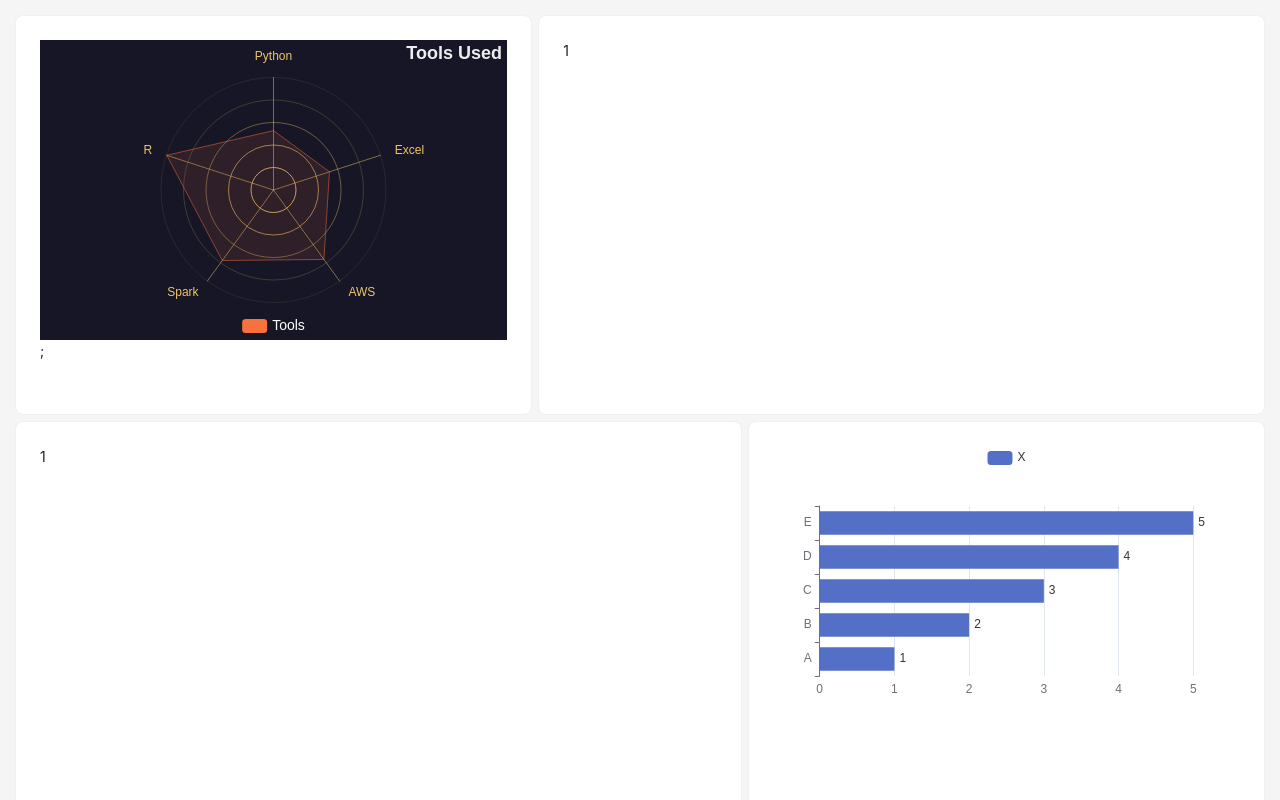
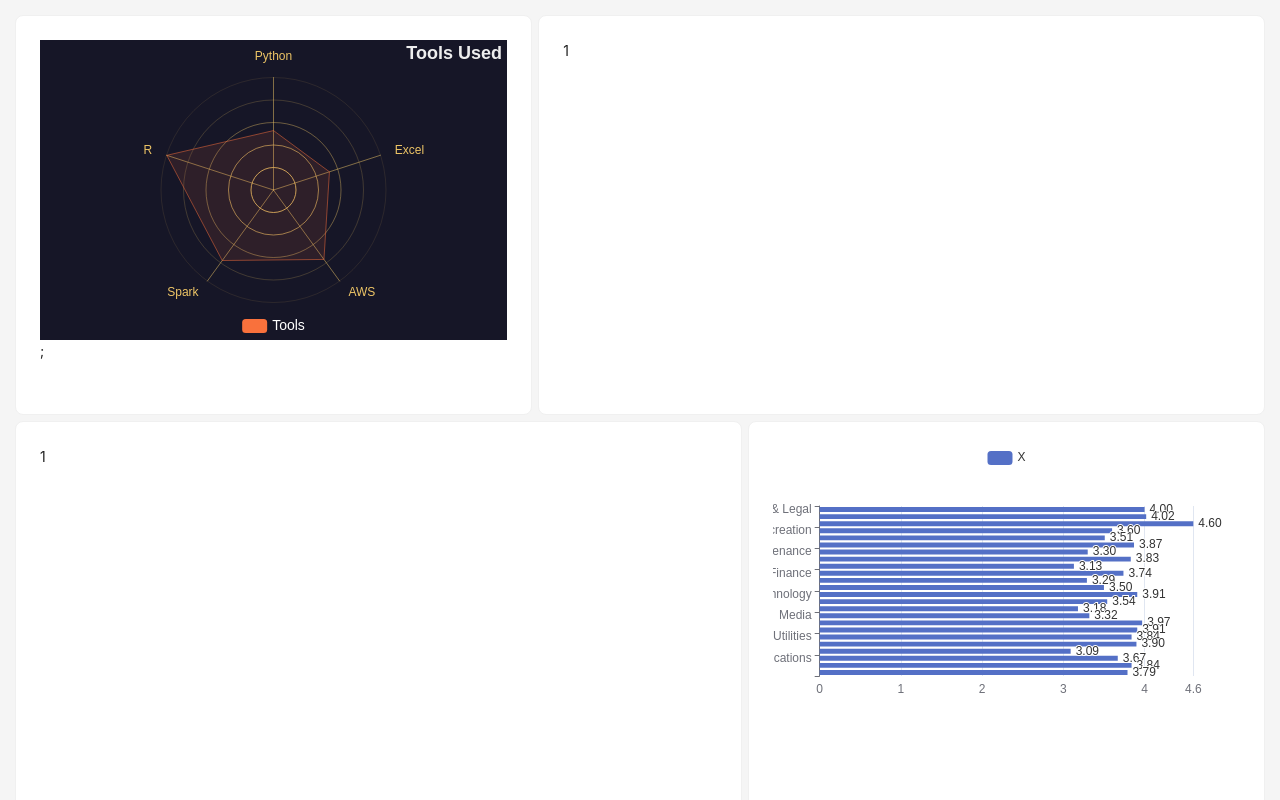
Before and after one commit to mzalai/polyhx, a React (Create React App) app in the folder drw-challenge/: page / in a window 1280 px wide. Shown: the top 800 px of the page. Built offline with nearby package versions, Linux system fonts and the light colour scheme.

Commit message:
Bar chart v2 with rating data

```diff
--- a/drw-challenge/src/App.js
+++ b/drw-challenge/src/App.js
@@ -88,35 +88,35 @@ function App() {
     ]
   };
 
-  const option = {
+  const optionD = {
     xAxis: {
       max: 'dataMax'
     },
     yAxis: {
       type: 'category',
-      data: ['A', 'B', 'C', 'D', 'E'],
+      data: ['Accounting & Legal', 'Aerospace & Defense', 'Agriculture & Forestry', 'Arts, Entertainment & Recreation',
+            'Biotech & Pharmaceuticals', 'Business Services', 'Construction, Repair & Maintenance', 'Consumer Services',
+            'Education', 'Finance', 'Government', 'Health Care', 'Information Technology', 'Insurance', 'Manufacturing',
+            'Media', 'Mining & Metals', 'Non-Profit', 'Oil, Gas, Energy & Utilities', 'Real Estate', 'Retail',
+            'Telecommunications', 'Transportation & Logistics', 'Travel & Tourism'],
       inverse: true,
     },
     series: [
       {
-        realtimeSort: true,
         name: 'X',
         type: 'bar',
-        data: ['1', '2', '3', '4', '5'],
+        data: ['4.00', '4.02', '4.60', '3.60', '3.51', '3.87', '3.30', '3.83', '3.13',
+               '3.74', '3.29', '3.50', '3.91', '3.54', '3.18', '3.32', '3.97', '3.91',
+               '3.84', '3.90', '3.09', '3.67', '3.84', '3.79'],
         label: {
           show: true,
           position: 'right',
-          valueAnimation: true
         }
       }
     ],
     legend: {
       show: true
     },
-    animationDuration: 0,
-    animationDurationUpdate: 3000,
-    animationEasing: 'linear',
-    animationEasingUpdate: 'linear'
   };
 
   return (
@@ -132,7 +132,7 @@ function App() {
           <Col span={24}>
             <Row gutter={[6, 6]}>
               <Col span={14}><Card style={{height: secondRowHeight}}>1</Card></Col>
-              <Col span={10}><Card style={{height: secondRowHeight}}><ReactEcharts option={option} /></Card></Col>
+              <Col span={10}><Card style={{height: secondRowHeight}}><ReactEcharts option={optionD} /></Card></Col>
             </Row>
           </Col>
         </Row>
```
